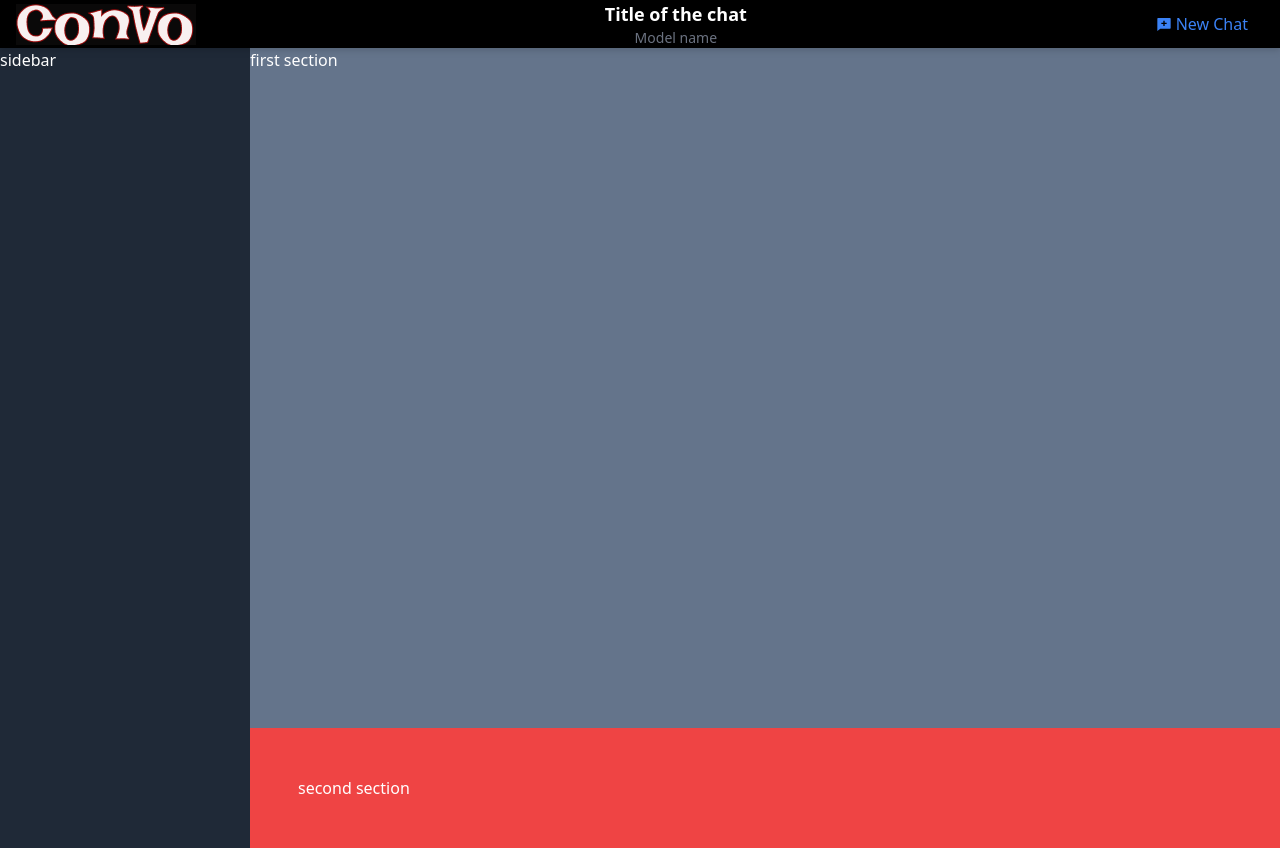
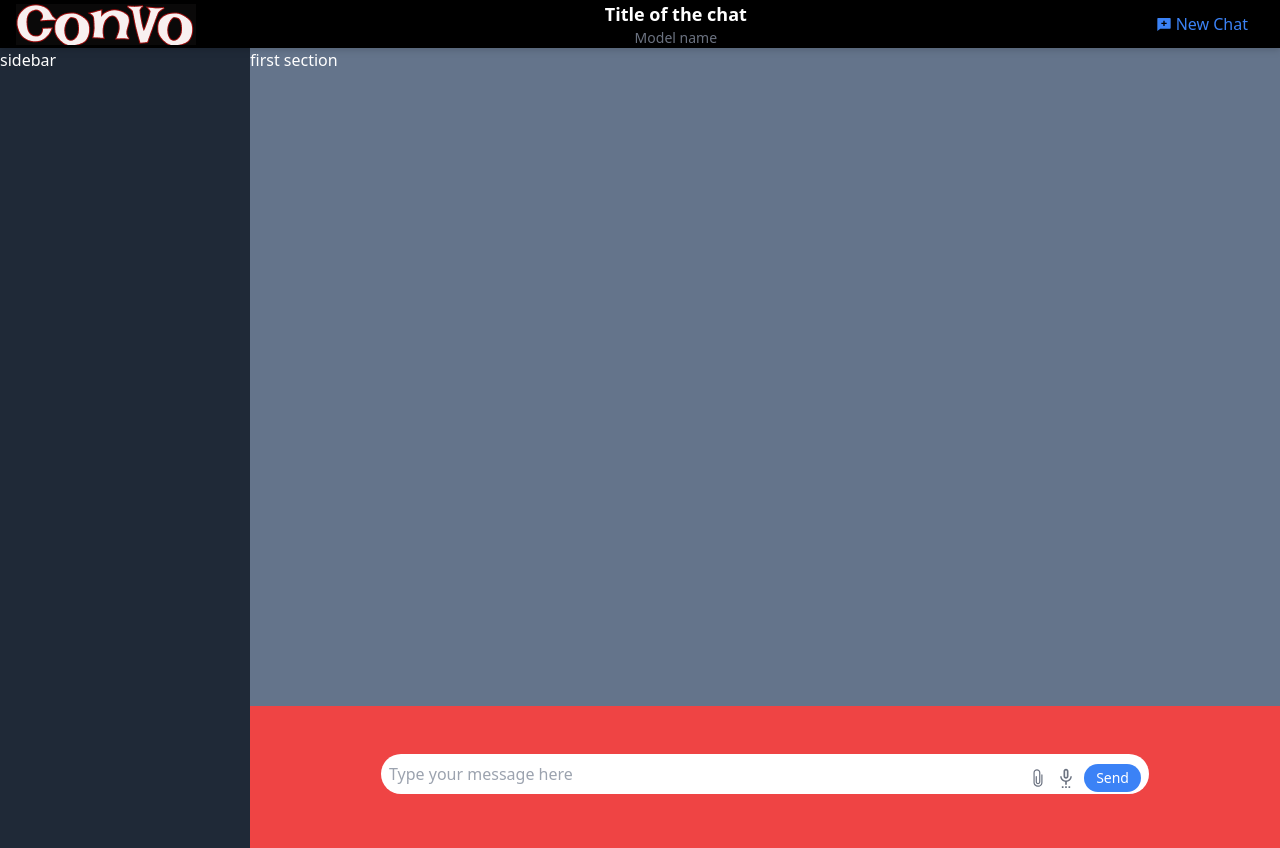
Before and after one commit to gelftheshot/convo, a Next.js app: page / in a window 1280 px wide. Built offline with nearby package versions, Linux system fonts and the light colour scheme.

Commit message:
changing

```diff
--- /dev/null
+++ b/components/ChatForm.jsx
@@ -0,0 +1,58 @@
+"use client";
+
+import { useState, useRef, useEffect } from "react";
+import { MdOutlineSettingsVoice } from "react-icons/md";
+import { IoIosAttach } from "react-icons/io";
+
+const ChatForm = () => {
+
+  const [message, setMessage] = useState("");
+  const textareaRef = useRef(null);
+
+  useEffect(() => {
+    if (textareaRef.current) {
+      textareaRef.current.style.height = "auto";
+      const newHeight = Math.min(textareaRef.current.scrollHeight, 150); // Max height of 150px
+      textareaRef.current.style.height = newHeight + "px";
+
+      // Adjust border radius based on height
+      const borderRadius = newHeight > 40 ? "1rem" : "9999px";
+      textareaRef.current.style.borderRadius = borderRadius;
+    }
+  }, [message]);
+
+  const handleSubmit = (e) => {
+    e.preventDefault();
+    console.log("Submitted message:", message);
+    setMessage("");
+  };
+
+  return (
+    <form onSubmit={handleSubmit} className="max-w-3xl mx-auto">
+      <fieldset className="flex items-end">
+        <div className="relative flex-grow">
+          <textarea
+            ref={textareaRef}
+            className="w-full p-2 pr-24 text-black resize-none transition-all duration-200 ease-in-out"
+            style={{ maxHeight: "150px", overflowY: "auto" }}
+            rows="1"
+            placeholder="Type your message here"
+            value={message}
+            onChange={(e) => setMessage(e.target.value)}
+          ></textarea>
+          <div className="absolute right-2 bottom-2 flex items-center">
+            <button type="button" className="mr-2 text-gray-500 hover:text-gray-700">
+              <IoIosAttach size={20} />
+            </button>
+            <button type="button" className="mr-2 text-gray-500 hover:text-gray-700">
+              <MdOutlineSettingsVoice size={20} />
+            </button>
+            <button type="submit" className="bg-blue-500 text-white px-3 py-1 rounded-full text-sm">Send</button>
+          </div>
+        </div>
+      </fieldset>
+    </form>
+  );
+};
+
+export default ChatForm;
--- a/components/chat.jsx
+++ b/components/chat.jsx
@@ -1,3 +1,7 @@
+import { MdOutlineSettingsVoice } from "react-icons/md";
+import { IoIosAttach } from "react-icons/io";
+import ChatForm from "./ChatForm";
+
 const Chat = () => {
   return (
     <div className=" text-white flex flex-col ">
@@ -5,7 +9,7 @@ const Chat = () => {
             first section
         </div>
         <footer className="bg-red-500 p-12">
-            second section
+            <ChatForm />
         </footer>
     </div>
   )
```
